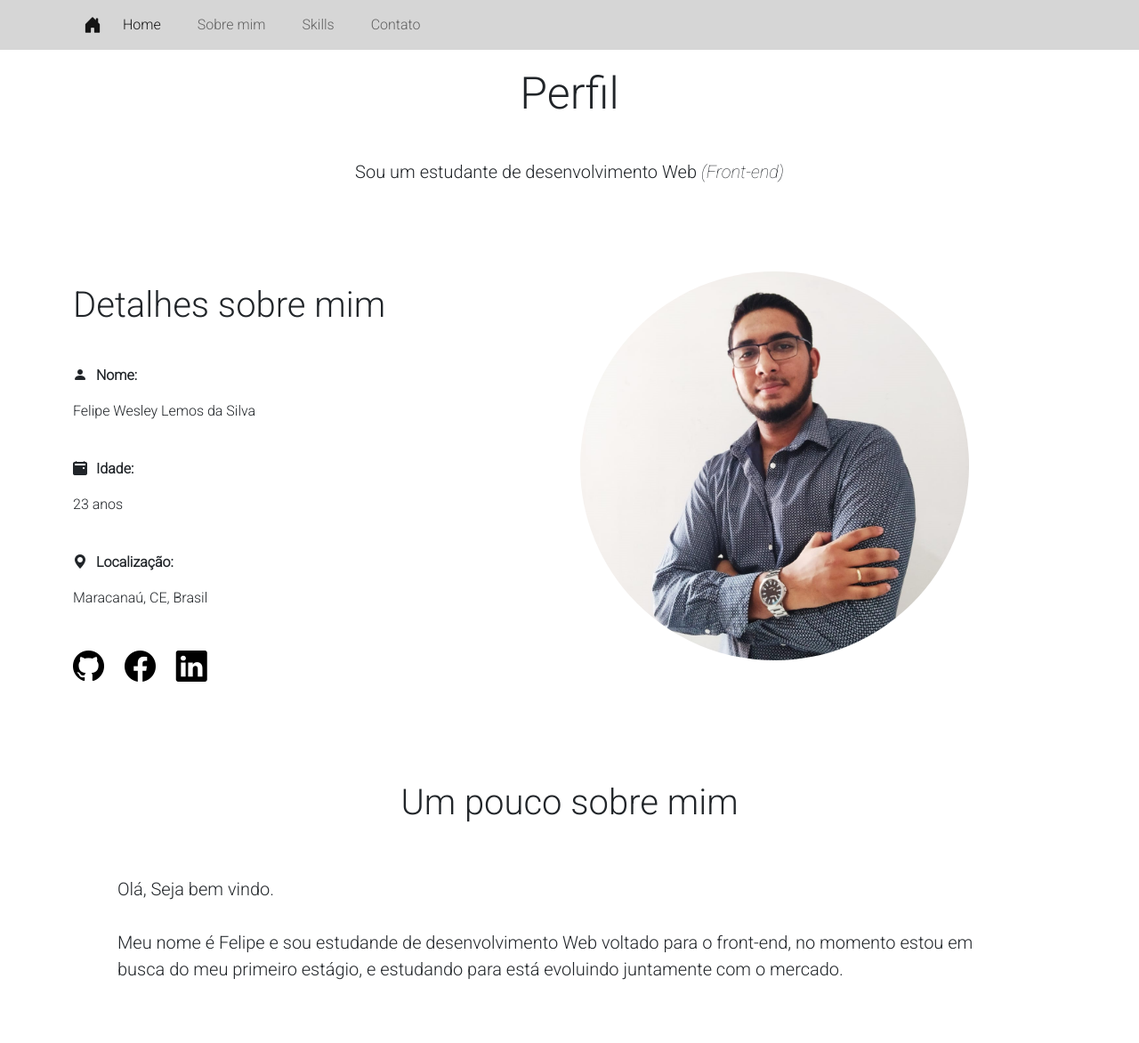
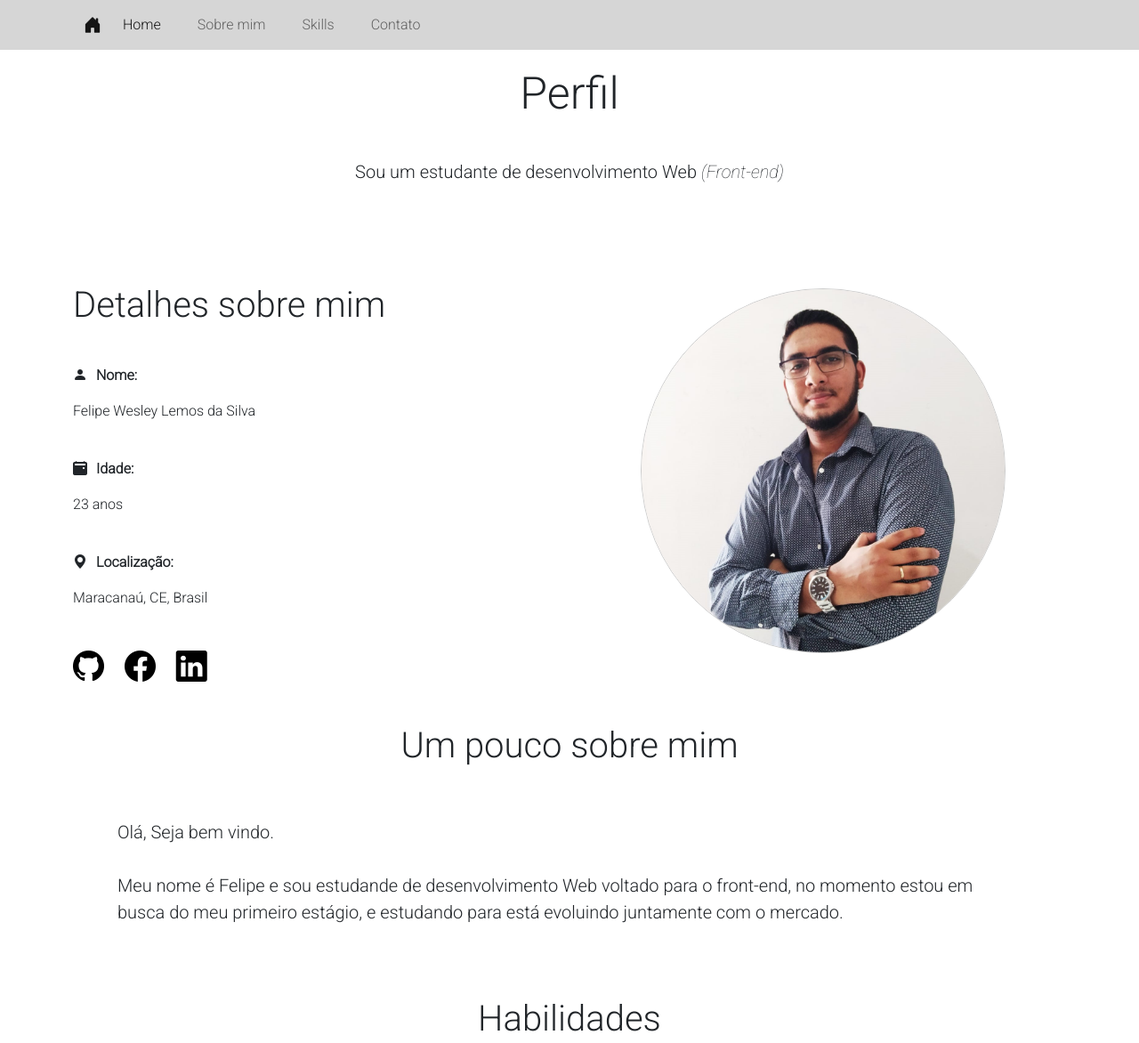
Before and after one commit to Felipewesley69/portifolio, a plain HTML site: page index.html in a window 1280 px wide. Shown: the top 1172 px of the page at 89% size. Drawn offline with nearby package versions, Linux system fonts and the light colour scheme.

Commit message:
Mais melhorias

```diff
--- a/style/style.css
+++ b/style/style.css
@@ -64,15 +64,16 @@
   display: flex;
   align-items: center;
   justify-content: center;
-  padding-top: 25px;
+  padding: 80px;
 }
 
 .img-home {
-  max-width: 80%;
+  max-width: 100%;
   background-position: center;
   background-repeat: no-repeat;
   background-size: cover;
   border-radius: 50%;
+  border: 1px solid #CCC;
 }
 
 .icon-social {
@@ -86,9 +87,7 @@
   color: black;
 }
 
-.about-me>div>h1 {
-  padding-top: 100px;
-}
+
 
 .about-me>div>p {
   padding: 50px 50px;
```
